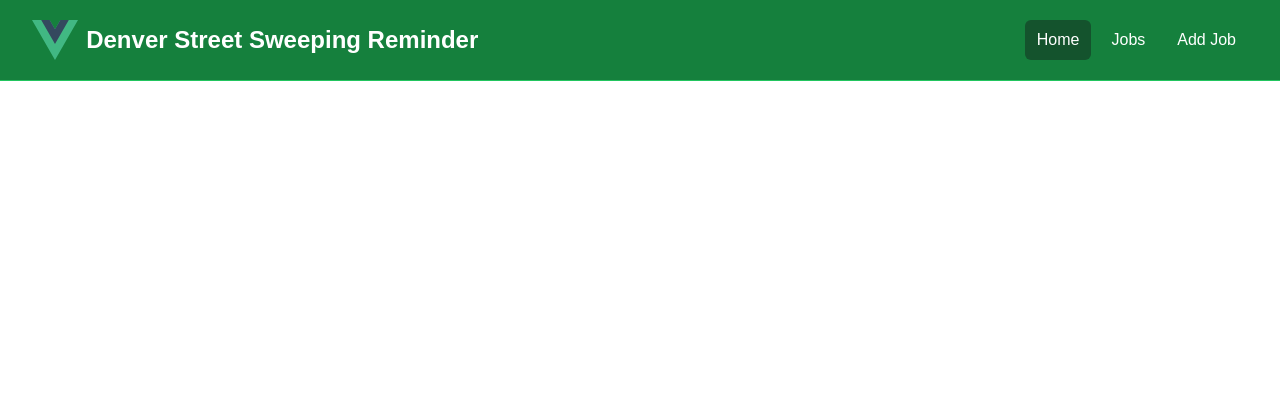
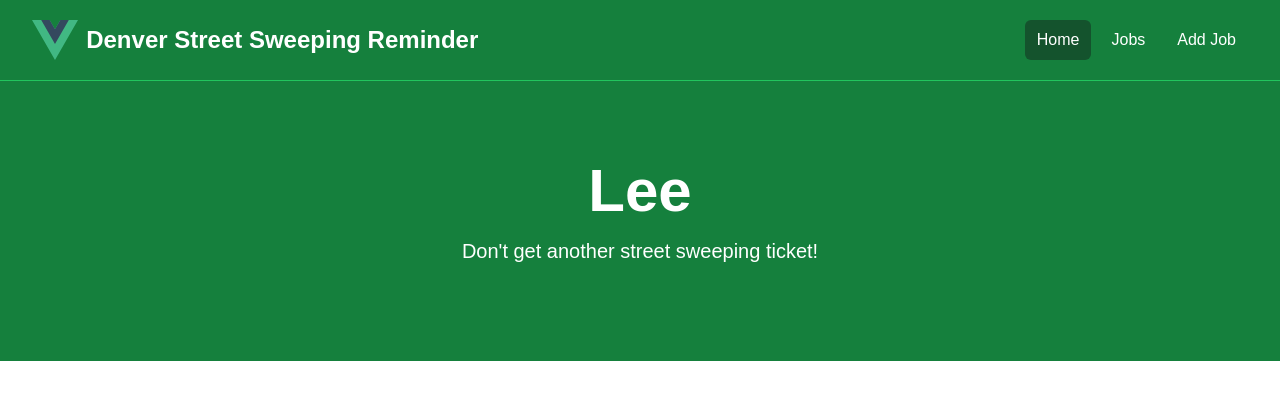
Before and after one commit to eldo88/StreetSweepingReminder, a Vue app in the folder street-sweeping-reminder-client-app/: page / in a window 1280 px wide. Shown: the top 400 px of the page. Built offline with nearby package versions, Linux system fonts and the light colour scheme.

Commit message:
Added Hero component

```diff
--- a/street-sweeping-reminder-client-app/src/App.vue
+++ b/street-sweeping-reminder-client-app/src/App.vue
@@ -1,7 +1,9 @@
 <script setup>
 import NavBar from "@/components/NavBar.vue";
+import Hero from "@/components/Hero.vue";
 </script>
 
 <template>
   <NavBar/>
+  <Hero title="Lee" subtitle="Don't get another street sweeping ticket!"/>
 </template>
--- /dev/null
+++ b/street-sweeping-reminder-client-app/src/components/Hero.vue
@@ -0,0 +1,33 @@
+<script setup>
+import { defineProps } from 'vue';
+
+defineProps({
+  title: {
+    type: String,
+    default: 'Hello'
+  },
+  subtitle: {
+    type: String,
+    default: 'test'
+  }
+});
+</script>
+
+<template>
+  <section class="bg-green-700 py-20 mb-4">
+    <div
+      class="max-w-7xl mx-auto px-4 sm:px-6 lg:px-8 flex flex-col items-center"
+    >
+      <div class="text-center">
+        <h1
+          class="text-4xl font-extrabold text-white sm:text-5xl md:text-6xl"
+        >
+          {{ title }}
+        </h1>
+        <p class="my-4 text-xl text-white">
+          {{ subtitle }}
+        </p>
+      </div>
+    </div>
+  </section>
+</template>
```
